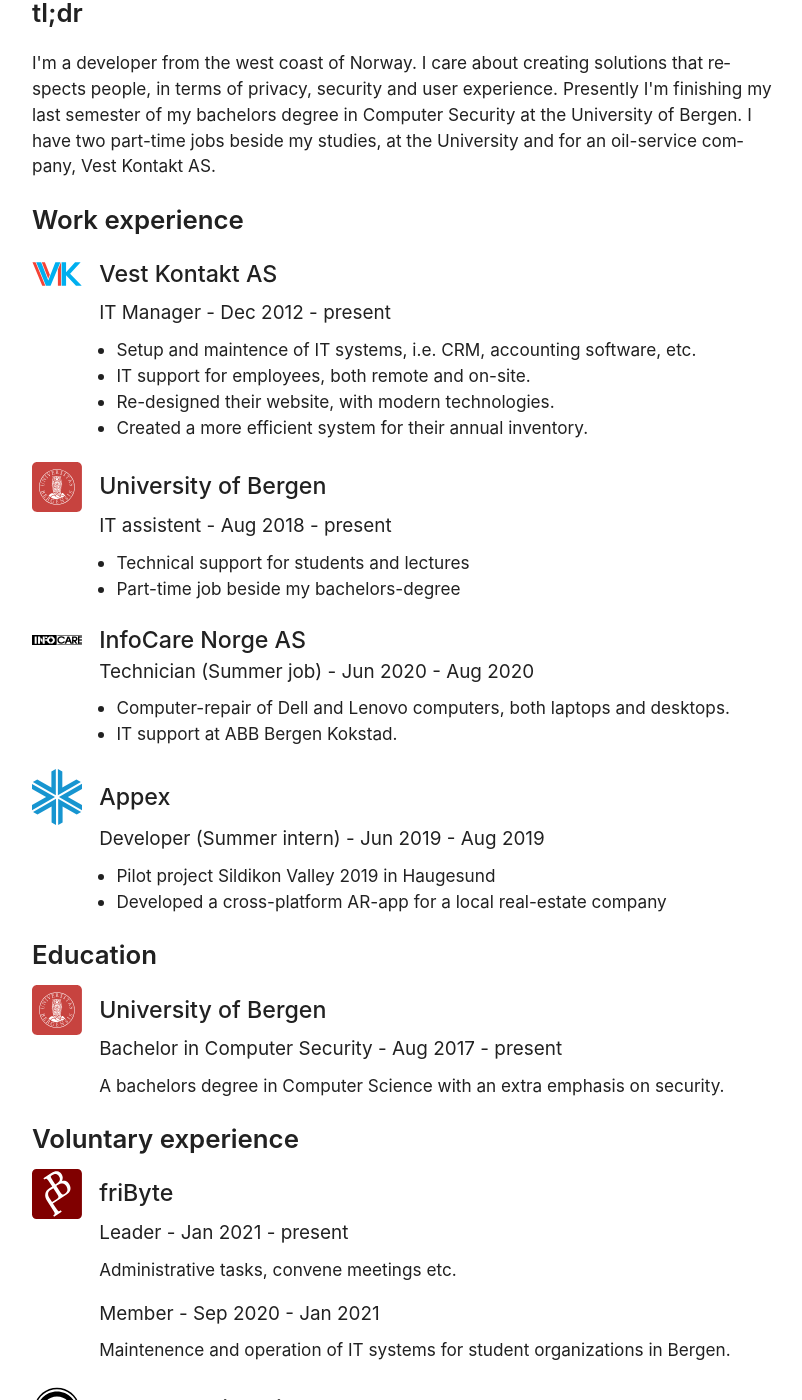
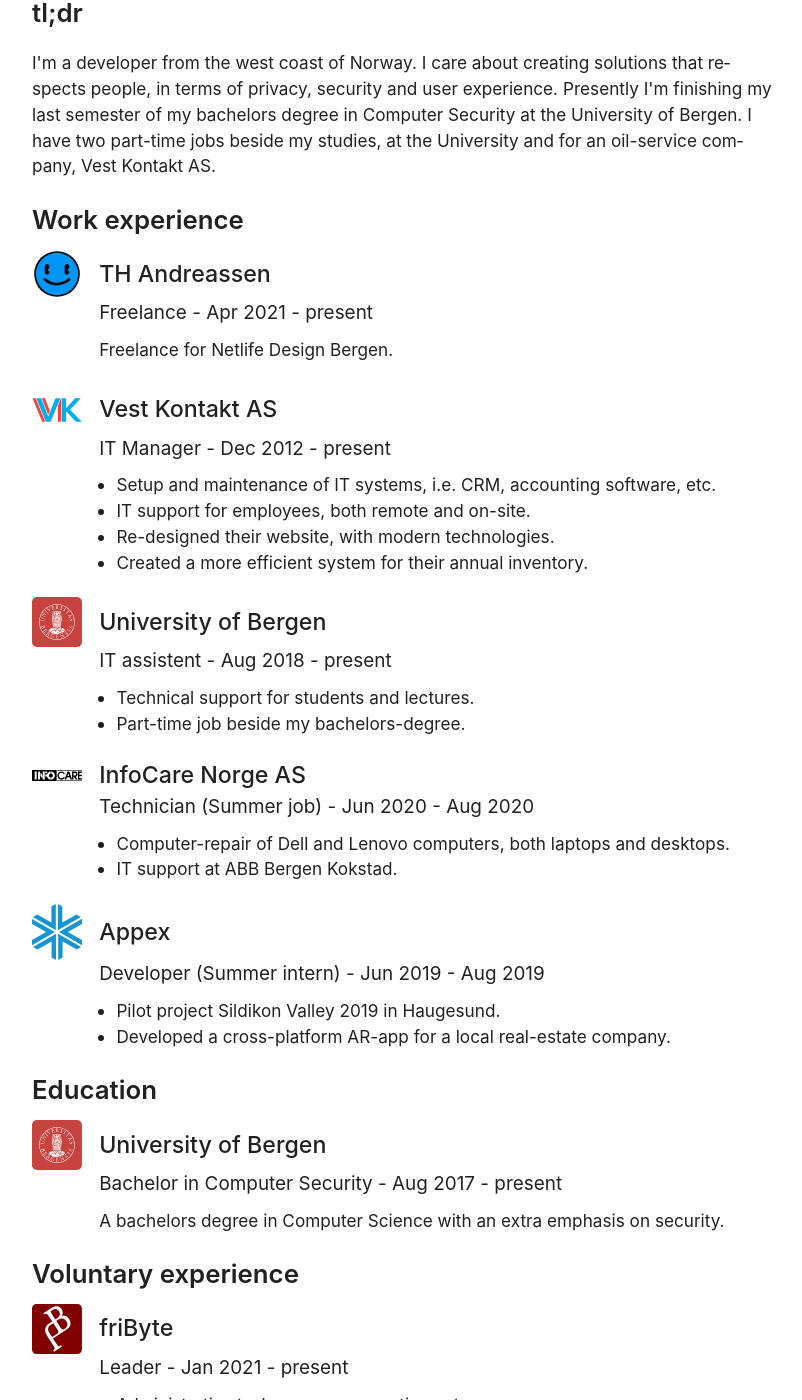
Before and after one commit to timharek/timharek.no, a Jekyll site: the page built from pages/resume.html, in a window 1280 px wide and 1400 px high, scrolled down 270 px. Shown: the whole window, without its empty margins (238-1040 px from the left). Built offline with Jekyll 4.4.1, drawn with Linux system fonts in a browser that asks for light colours; some of the changed text lies outside the part shown.

Commit message:
Updated resume
- Added freelance
- Fixed typos

Signed-off-by: Tim Hårek Andreassen <tim@harek.dev>

```diff
--- a/_data/resume.yml
+++ b/_data/resume.yml
@@ -5,6 +5,14 @@ tldr:
   bachelors degree in Computer Security at the University of Bergen. I have two part-time jobs beside my studies, at the University and for an oil-service
   company, Vest Kontakt AS.
 experience:
+  - name: TH Andreassen
+    glyph: /assets/img/symbol.svg
+    role:
+      - name: Freelance
+        present: true
+        start: 2021-04-19
+        desc:
+          - Freelance for Netlife Design Bergen.
   - name: Vest Kontakt AS
     glyph: /assets/img/resume/vk.svg
     role:
@@ -12,7 +20,7 @@ experience:
         present: true
         start: 2012-12-24
         desc:
-          - Setup and maintence of IT systems, i.e. CRM, accounting software, etc.
+          - Setup and maintenance of IT systems, i.e. CRM, accounting software, etc.
           - IT support for employees, both remote and on-site.
           - Re-designed their website, with modern technologies.
           - Created a more efficient system for their annual inventory.
@@ -23,8 +31,8 @@ experience:
         present: true
         start: 2018-08-12
         desc:
-          - Technical support for students and lectures
-          - Part-time job beside my bachelors-degree
+          - Technical support for students and lectures.
+          - Part-time job beside my bachelors-degree.
   - name: InfoCare Norge AS
     glyph: /assets/img/resume/infocare.svg
     role:
@@ -43,8 +51,8 @@ experience:
         start: 2019-06-17
         end: 2019-08-05
         desc:
-          - Pilot project Sildikon Valley 2019 in Haugesund
-          - Developed a cross-platform AR-app for a local real-estate company
+          - Pilot project Sildikon Valley 2019 in Haugesund.
+          - Developed a cross-platform AR-app for a local real-estate company.
 voluntary:
   - name: Studentradioen i Bergen
     role:
@@ -59,11 +67,13 @@ voluntary:
         start: 2020-09-08
         end: 2021-01-23
         desc:
-          - Maintenence and operation of IT systems for student organizations in Bergen.
+          - Maintenance and operation of IT systems for student organizations in Bergen.
       - name: Leader
         start: 2021-01-23
         desc:
           - Administrative tasks, convene meetings etc.
+          - Re-designed their website.
+          - Currently restructuring their server-infrastructure.
     glyph: /assets/img/resume/fribyte.svg
 education:
   - name: University of Bergen
```
